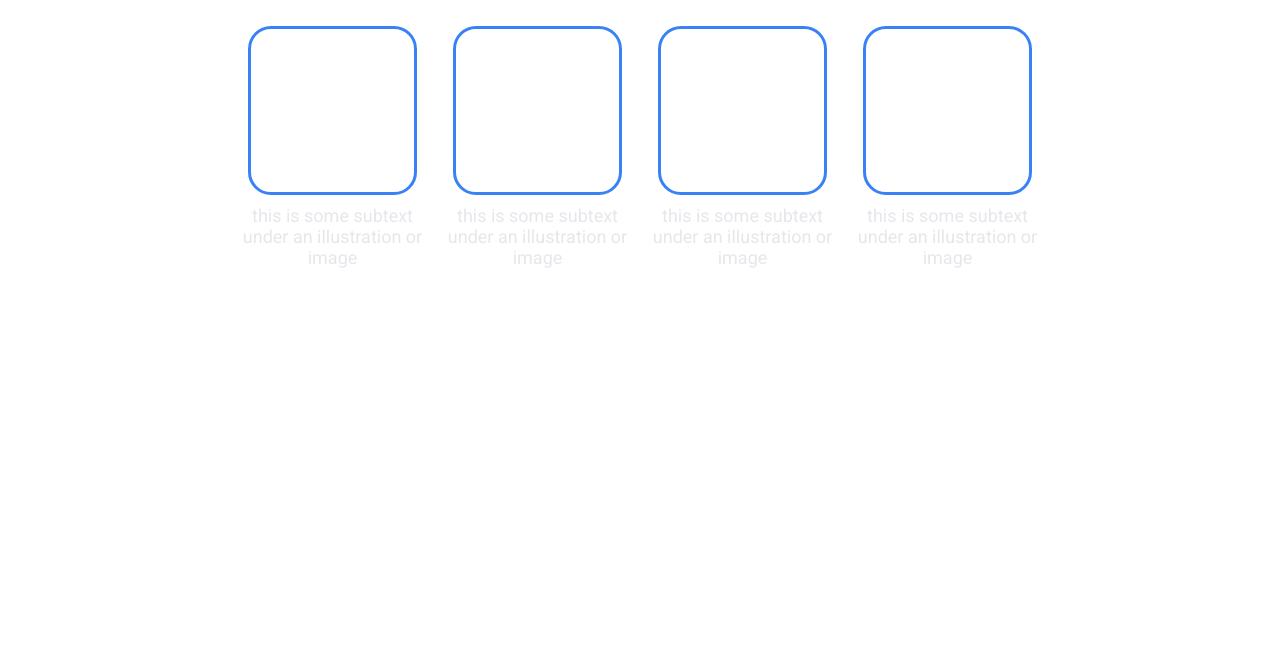
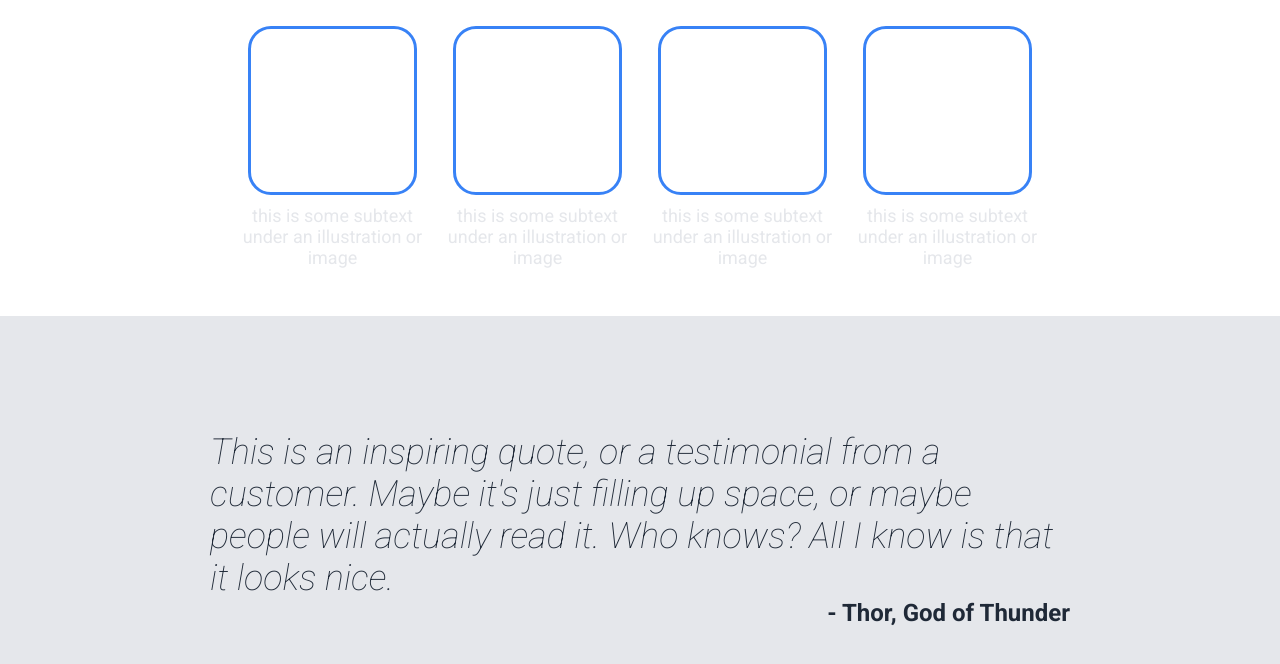
Before and after one commit to Dandelion674/Odin-Landing-Page, a plain HTML site: page index.html in a window 1280 px wide. Shown: the part 646-1310 px from the top of the page. Before the commit the page ends 962 px from the top, so only its background shows below. Drawn offline with Linux system fonts and the light colour scheme.

Commit message:
feat: add testimonial section with quote
added quote section to the landing page

```diff
--- a/index.html
+++ b/index.html
@@ -59,5 +59,13 @@
             </div>
         </div>
     </main>
+
+    <div class="quote-section">
+        <em>This is an inspiring quote, or a testimonial from a customer.
+            Maybe it's just filling up space, or maybe people will actually read it.
+            Who knows? All I know is that it looks nice.
+        </em>
+        <p>- Thor, God of Thunder</p>
+    </div>
 </body>
 </html>
--- a/styles.css
+++ b/styles.css
@@ -117,3 +117,23 @@ main h2{
     width:163px;
     height: 163px;
 }
+
+.quote-section{
+    display: flex;
+    flex-direction: column;
+    background-color: #E5E7EB;
+    padding: 115px 210px;
+}
+
+.quote-section em{
+    font-size: 36px;
+    font-weight: lighter;
+    color: #1f2937;
+}
+
+.quote-section p{
+    align-self: flex-end;
+    font-size: 24px;
+    font-weight: bolder;
+    color: #1f2937;
+}
```
